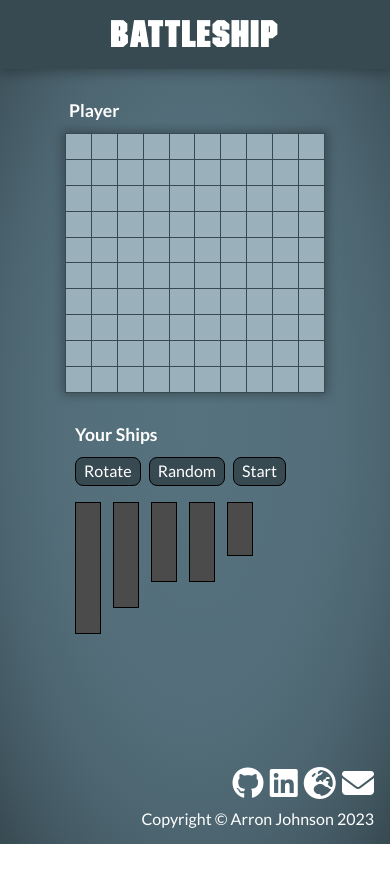
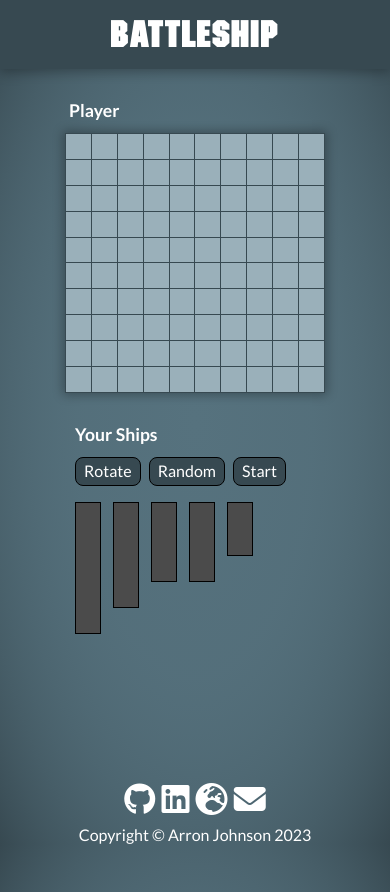
Before and after one commit to arronjohnson/battleship, a website built with webpack: page src/index.html in a window 390 px wide. Before the commit the page ends 844 px from the top, so only its background shows below. Built offline with nearby package versions, Linux system fonts and the light colour scheme; a web font is replaced by a local one.

Commit message:
Center footer on smaller screens

```diff
--- a/src/style.scss
+++ b/src/style.scss
@@ -267,6 +267,11 @@ main {
   .ship-placement {
     height: calc($board-size + 12px + (1.3rem * 1.15));
   }
+
+  .footer {
+    margin: 32px 0;
+    text-align: center;
+  }
 }
 
 @media (max-width: 400px) {
```
Also changed, not shown: dist/style.css.
